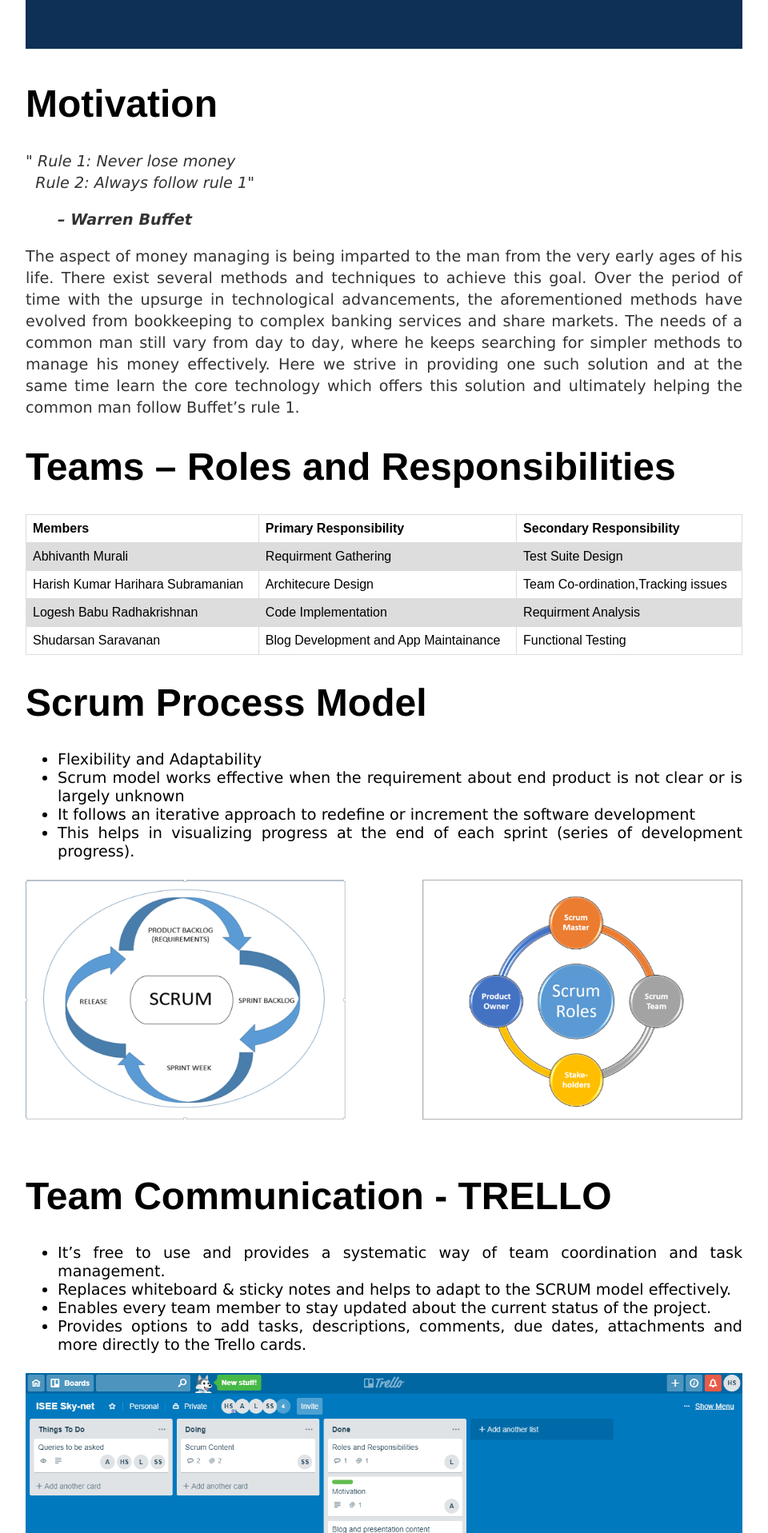
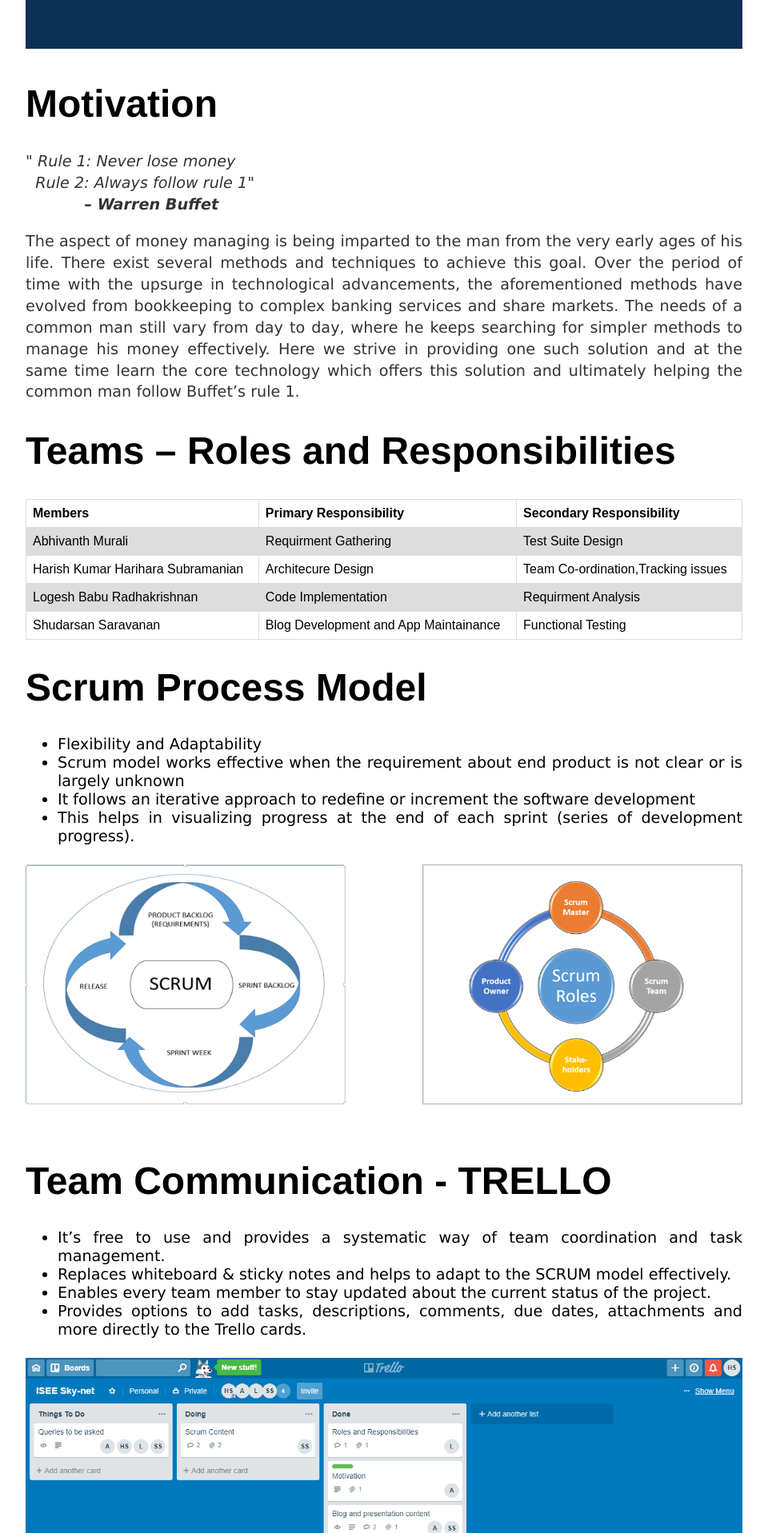
Before and after one commit to DBSE-teaching/isee2019-Sky-Net, a Jekyll site: the page built from docs/_posts/2018-04-04-second-post.md, in a window 1280 px wide. Shown: the part 553-2470 px from the top of the page at 80% size, without its empty margins (160-1120 px from the left). Built offline with Jekyll 4.4.1, drawn with Linux system fonts in a browser that asks for light colours.

Commit message:
Update 2018-04-04-second-post.md

```diff
--- a/docs/_posts/2018-04-04-second-post.md
+++ b/docs/_posts/2018-04-04-second-post.md
@@ -10,8 +10,9 @@
 
  <p style="font-family:verdana;font-size:120%;text-align:justify"> <i> " Rule 1: Never lose money
  <br>
- &nbsp; Rule 2: Always follow rule 1" </i> </p>
- <p style="font-family:verdana;font-size:120%"> <i> <b> &nbsp; &nbsp; &nbsp; –  Warren Buffet </b> </i> </p>
+ &nbsp; Rule 2: Always follow rule 1"
+ <br>
+ <b> &nbsp; &nbsp; &nbsp; &nbsp; &nbsp; &nbsp;–  Warren Buffet </b> </i> </p>
 
 <p style="font-family:verdana;font-size:120%;text-align:justify">The aspect of money managing is being imparted to the man from the very early ages of his life. There exist several methods and techniques to achieve this goal. Over the period of time with the upsurge in technological advancements, the aforementioned methods have evolved from bookkeeping to complex banking services and share markets. The needs of a common man still vary from day to day, where he keeps searching for simpler methods to manage his money effectively. Here we strive in providing one such solution and at the same time learn the core technology which offers this solution and ultimately helping the common man follow Buffet’s rule 1.  </p>
 
```
